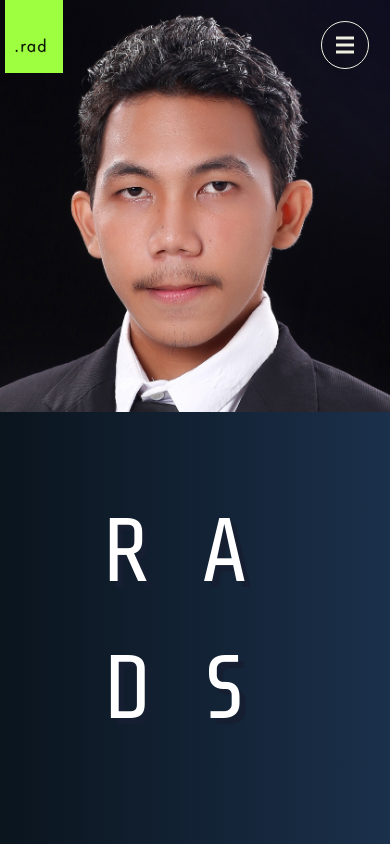
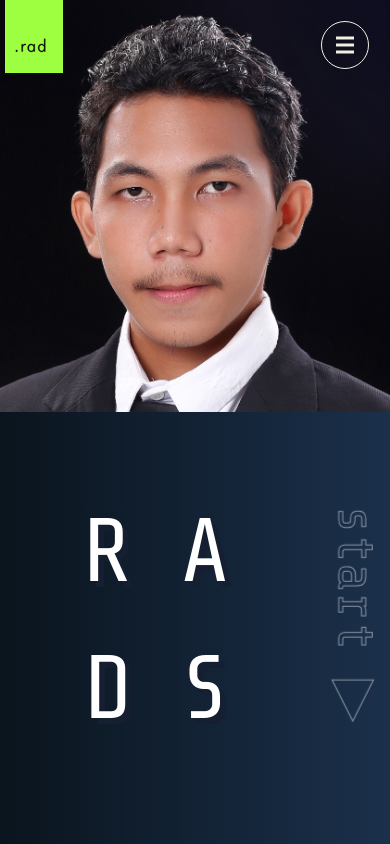
Before and after one commit to radnySlurpee/project001, a React (Create React App) app: page / in a window 390 px wide. Shown: the top 844 px of the page. Built offline with nearby package versions, Linux system fonts and the light colour scheme.

Commit message:
added a start arrow guide in the introduction component

```diff
--- /dev/null
+++ b/src/components/block-reveal/block-reveal.component.jsx
@@ -0,0 +1,38 @@
+import React from 'react';
+import './block-reveal.styles.scss';
+
+import { useInView } from 'react-intersection-observer';
+import { motion } from "framer-motion"
+
+
+const BlockReveal = ({color, Delay}) => {
+
+    const [ref, inView] = useInView({
+        threshold: 0.5,
+        triggerOnce: true
+      });
+
+      const heroImageWrapperVariants = {
+        visible: { width: "0%", left: "100%"},
+        hidden: { width: "100%", left: "0"}
+      }
+
+    return (
+        <motion.div
+            initial={{height:"100%", width:"100%",}}
+            style={{backgroundColor: color, position:'absolute'}}
+            animate={inView ? 'visible' : 'hidden'}
+            variants={heroImageWrapperVariants}
+            ref={ref}
+            transition={{
+            delay: Delay,
+            damping: 15,
+            mass: 0.27,
+            stiffness: 55
+            }}>
+
+        </motion.div>
+    );
+}
+
+export default BlockReveal;
--- a/src/components/glow-button/glow-button.component.jsx
+++ b/src/components/glow-button/glow-button.component.jsx
@@ -1,6 +1,5 @@
 import React, { useState } from 'react'
 import "./glow-button.styles.scss";
-
 import { motion } from 'framer-motion';
 
 const GlowButton = ({children}) => {
--- a/src/components/introduction/introduction.component.jsx
+++ b/src/components/introduction/introduction.component.jsx
@@ -5,6 +5,10 @@ import 'bootstrap/dist/css/bootstrap.min.css';
 import Row from 'react-bootstrap/Row';
 import Col from 'react-bootstrap/Col';
 
+import { motion } from "framer-motion"
+
+
+import BlockReveal from '../block-reveal/block-reveal.component';
 import GlowButton from '../glow-button/glow-button.component';
 
 
@@ -12,12 +16,17 @@ const Introdution = () => {
 
     return (
         <Row className="intro-container" noGutters>
-            <Col className="intro-image"
+            <Col
                 md={6}
                 sm={{ order: 'last' }}>
+                  <BlockReveal color="rgb(27,48,75)"  Delay={0.5}/>
+                    <div className="intro-image">
+                    </div>
             </Col>
+
             <Col className="intro-content">
                 <div className="intro-content-logo">
+                <BlockReveal color="rgb(11,21,31)" Delay={1}/>
                     <GlowButton>
                         R
                     </GlowButton>
@@ -33,6 +42,20 @@ const Introdution = () => {
                     </GlowButton>
                 </div>
 
+                <motion.div
+                    className="start-arrow"
+                    initial={{rotate: 90 }}
+                    animate={{y:10}}
+                    transition={{
+                        delay:3,
+                        ease: "easeOut",
+                        duration: 0.5,
+                        repeat: Infinity,
+                        repeatType: "reverse",
+                    }}>
+                        <BlockReveal color="rgb(24,43,67)" Delay={3}/>
+                        start<span> &#9654; </span>
+                </motion.div>
 
             </Col>
 
--- a/src/components/introduction/introduction.styles.scss
+++ b/src/components/introduction/introduction.styles.scss
@@ -10,6 +10,7 @@
         background: #0a141d;  /* fallback for old browsers */
         background: -webkit-linear-gradient(to right, #0a141d, #1b304b);  /* Chrome 10-25, Safari 5.1-6 */
         background: linear-gradient(to right, #0a141d, #1b304b);
+        font-family: ShareTechMono;
 
         .intro-content-logo{
             position: absolute;
@@ -18,7 +19,6 @@
 
             button{
                font-size: 8em;
-               font-family: ShareTechMono;
                background-color: transparent;
                border: none;
                user-select: none;
@@ -29,6 +29,16 @@
             }
         }
 
+
+        .start-arrow{
+            position: absolute;
+            opacity: 50%;
+            right: -5%;
+            top: 50%;
+            font-size: 5em;
+            color: transparent;
+            -webkit-text-stroke: 1px ghostwhite;
+        }
 
         @media only screen and (max-width: 768px) {
 
@@ -42,6 +52,12 @@
                 }
             }
 
+            .start-arrow{
+                right: -19%;
+                top: 35%;
+                font-size: 3em;
+            }
+
         }
 
         @media only screen and (max-width: 576px) {
@@ -49,12 +65,18 @@
             .intro-content-logo{
                 position: absolute;
                 bottom: 20%;
-                left: 25%;
+                left: 20%;
 
                 button{
                     font-size: 5em;
                     letter-spacing: 0.4em;
                 }
+            }
+
+            .start-arrow{
+                right: -19%;
+                top: 35%;
+                font-size: 3em;
             }
 
         }
@@ -64,5 +86,7 @@
         background-image: url('../../assets/images/grad.jpg');
         background-size: cover;
         background-position: top;
+        width: 100%;
+        height: 100%;
     }
 }
```
Also changed, not shown: src/components/block-reveal/block-reveal.styles.scss (added).
